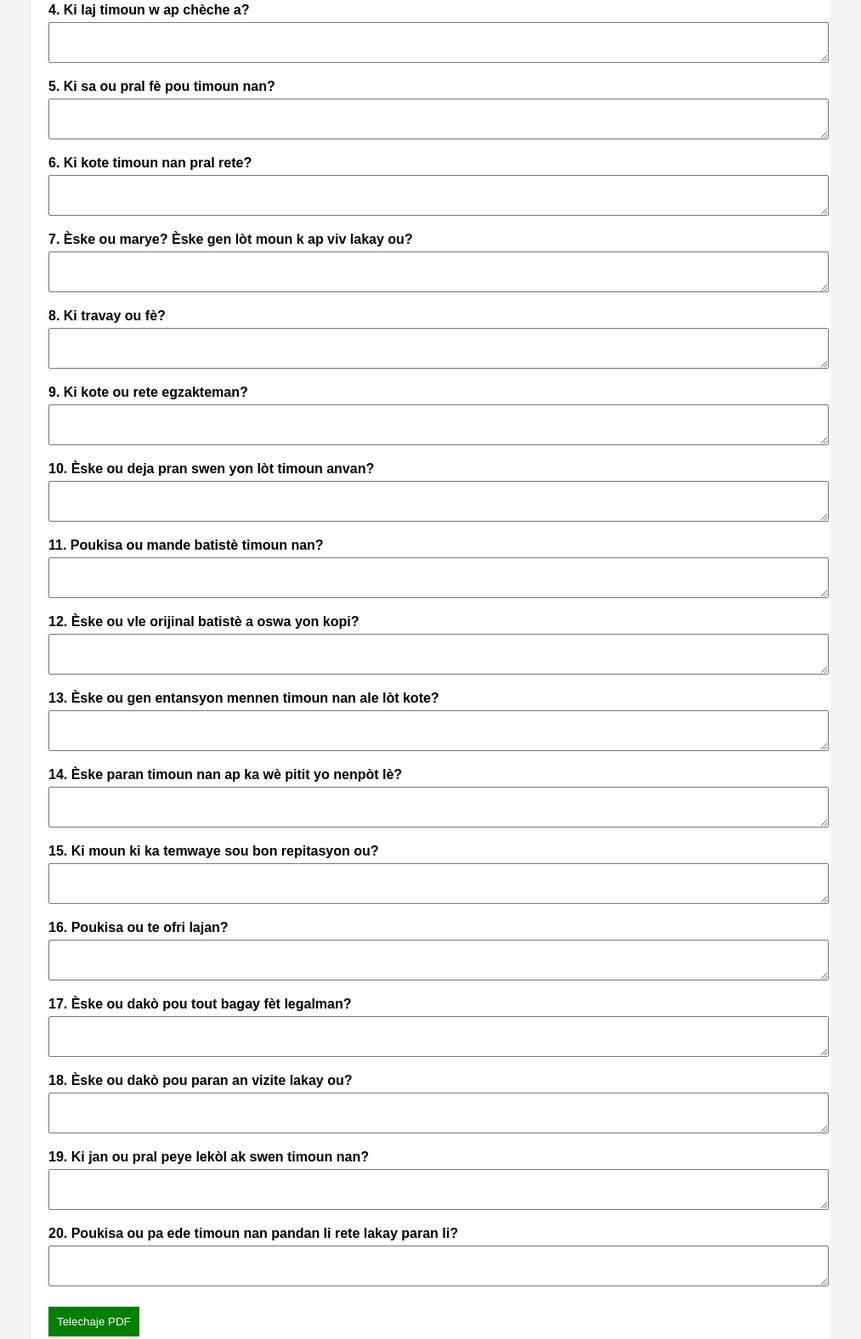
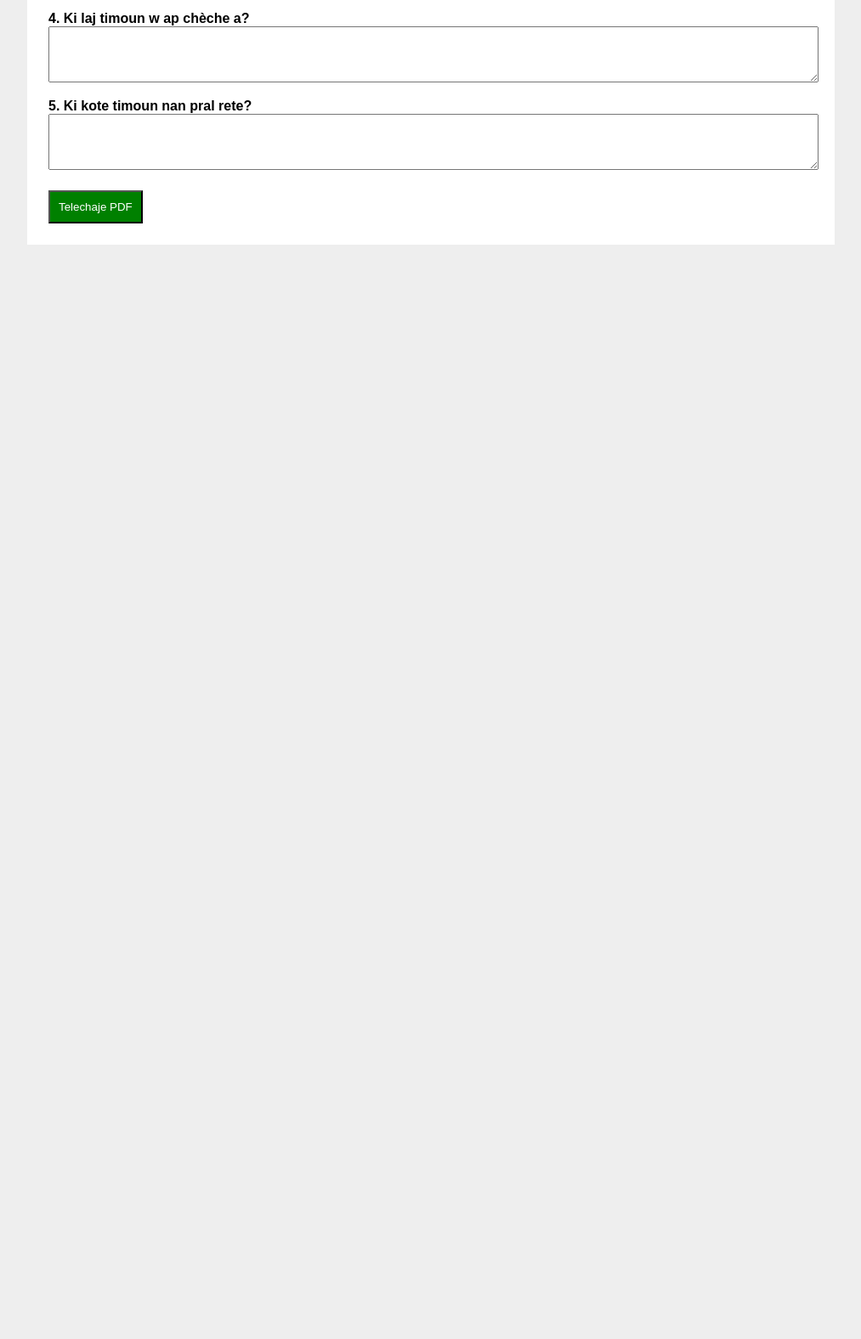
Before and after one commit to siavac/Anketentansyonsiutimoun, a plain HTML site: page index.html in a window 1280 px wide. Shown: the part 552-2128 px from the top of the page at 85% size, without its empty margins (133-1146 px from the left). After the commit the page ends 868 px from the top, so only its background shows below. Drawn offline with Linux system fonts and the light colour scheme.

Commit message:
Update index.html

```diff
--- a/index.html
+++ b/index.html
@@ -2,35 +2,30 @@
 <html lang="ht">
 <head>
 <meta charset="UTF-8">
-<title>SIAVAC - Fòmilè Verifikasyon Timoun</title>
+<title>SIAVAC - Verifikasyon Timoun</title>
 
 <script src="https://cdnjs.cloudflare.com/ajax/libs/html2pdf.js/0.10.1/html2pdf.bundle.min.js"></script>
 
 <style>
 body {
     font-family: Arial;
-    background: #f4f4f4;
+    background: #eee;
     padding: 20px;
 }
 
 .container {
     background: white;
-    padding: 20px;
+    padding: 25px;
     max-width: 900px;
     margin: auto;
-    border-radius: 10px;
+}
+
+.header {
+    text-align: center;
 }
 
 .logo {
-    text-align: center;
-}
-
-.logo img {
     width: 120px;
-}
-
-h2 {
-    text-align: center;
 }
 
 .question {
@@ -38,40 +33,34 @@ h2 {
     font-weight: bold;
 }
 
-textarea, input {
+textarea {
     width: 100%;
-    padding: 8px;
-    margin-top: 5px;
+    height: 60px;
 }
-
 button {
     margin-top: 20px;
     padding: 10px;
     background: green;
     color: white;
-    border: none;
-    cursor: pointer;
 }
 </style>
 </head>
 
 <body>
 
-<div class="container" id="form">
+<div class="container" id="content">
 
-<div class="logo">
-    <img src="https://i.ibb.co/zTz2rrh8/sketch-1782265870898.jpg" alt="SIAVAC Logo">
+<div class="header">
+    <img id="logo" class="logo" src="https://i.ibb.co/zTz2rrh8/sketch-1782265870898.jpg">
     <h3>SIAVAC - Service Intelligence Antivol Anti-Crime</h3>
 </div>
 
-<h2>FÒMILÈ VERIFIKASYON ENTANSYON SOU TIMOUN</h2>
-
-<p><b>Enstriksyon:</b> Ranpli fòm sa ak tout repons moun nan bay pandan entèvyou a.</p>
+<h2>FÒMILÈ VERIFIKASYON TIMOUN</h2>
 
 <div class="question">1. Poukisa ou bezwen pran yon timoun?</div>
 <textarea></textarea>
 
-<div class="question">2. Poukisa ou chwazi yon timoun ki pa nan fanmi ou?</div>
+<div class="question">2. Poukisa ou chwazi yon timoun ki pa fanmi ou?</div>
 <textarea></textarea>
 
 <div class="question">3. Poukisa ou vle timoun nan rete lakay ou?</div>
@@ -80,64 +69,41 @@ button {
 <div class="question">4. Ki laj timoun w ap chèche a?</div>
 <textarea></textarea>
 
-<div class="question">5. Ki sa ou pral fè pou timoun nan?</div>
+<div class="question">5. Ki kote timoun nan pral rete?</div>
 <textarea></textarea>
 
-<div class="question">6. Ki kote timoun nan pral rete?</div>
-<textarea></textarea>
-
-<div class="question">7. Èske ou marye? Èske gen lòt moun k ap viv lakay ou?</div>
-<textarea></textarea>
-
-<div class="question">8. Ki travay ou fè?</div>
-<textarea></textarea>
-
-<div class="question">9. Ki kote ou rete egzakteman?</div>
-<textarea></textarea>
-
-<div class="question">10. Èske ou deja pran swen yon lòt timoun anvan?</div>
-<textarea></textarea>
-
-<div class="question">11. Poukisa ou mande batistè timoun nan?</div>
-<textarea></textarea>
-
-<div class="question">12. Èske ou vle orijinal batistè a oswa yon kopi?</div>
-<textarea></textarea>
-
-<div class="question">13. Èske ou gen entansyon mennen timoun nan ale lòt kote?</div>
-<textarea></textarea>
-
-<div class="question">14. Èske paran timoun nan ap ka wè pitit yo nenpòt lè?</div>
-<textarea></textarea>
-
-<div class="question">15. Ki moun ki ka temwaye sou bon repitasyon ou?</div>
-<textarea></textarea>
-
-<div class="question">16. Poukisa ou te ofri lajan?</div>
-<textarea></textarea>
-
-<div class="question">17. Èske ou dakò pou tout bagay fèt legalman?</div>
-<textarea></textarea>
-
-<div class="question">18. Èske ou dakò pou paran an vizite lakay ou?</div>
-<textarea></textarea>
-
-<div class="question">19. Ki jan ou pral peye lekòl ak swen timoun nan?</div>
-<textarea></textarea>
-
-<div class="question">20. Poukisa ou pa ede timoun nan pandan li rete lakay paran li?</div>
-<textarea></textarea>
-
-<br>
-
-<button onclick="downloadPDF()">Telechaje PDF</button>
+<button onclick="generatePDF()">Telechaje PDF</button>
 
 </div>
 
 <script>
-function downloadPDF() {
-    const element = document.getElementById("form");
-    html2pdf().from(element).save("SIAVAC_Verifikasyon_Timoun.pdf");
+async function generatePDF() {
+
+    const logo = document.getElementById("logo");
+
+    // 🔥 KONVÈTI LOGO A NAN BASE64 (sa rezoud pwoblèm nan)
+    const toDataURL = url => fetch(url)
+        .then(res => res.blob())
+        .then(blob => new Promise(resolve => {
+            const reader = new FileReader();
+            reader.onloadend = () => resolve(reader.result);
+            reader.readAsDataURL(blob);
+        }));
+
+    const base64 = await toDataURL(logo.src);
+    logo.src = base64;
+
+    const element = document.getElementById("content");
+
+    const opt = {
+        margin: 0.5,
+        filename: 'SIAVAC_Verifikasyon.pdf',
+        image: { type: 'jpeg', quality: 0.98 },
+        html2canvas: { scale: 2, useCORS: true },
+        jsPDF: { unit: 'in', format: 'letter', orientation: 'portrait' }
+    };
+
+    html2pdf().set(opt).from(element).save();
 }
 </script>
 
```
